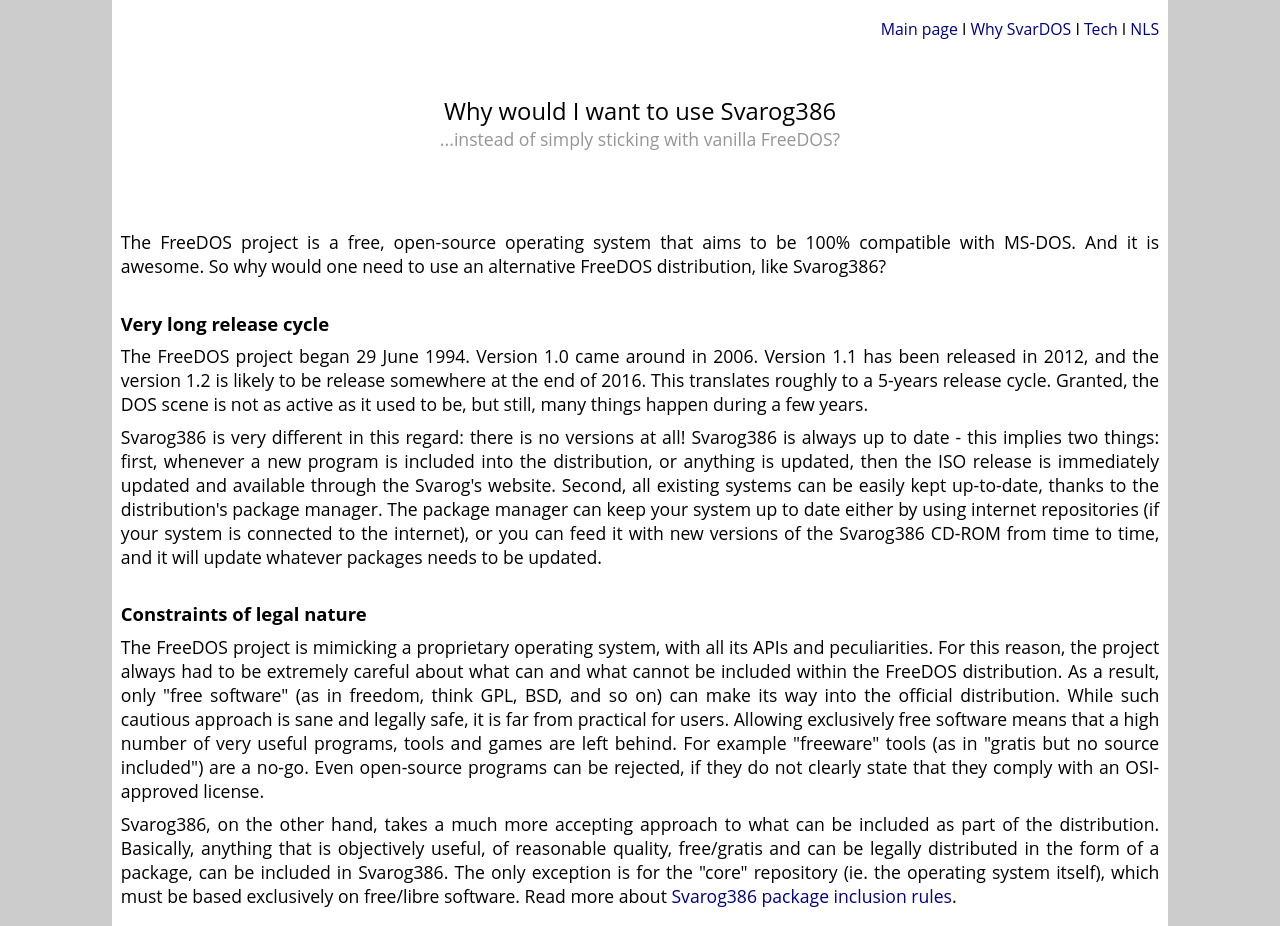
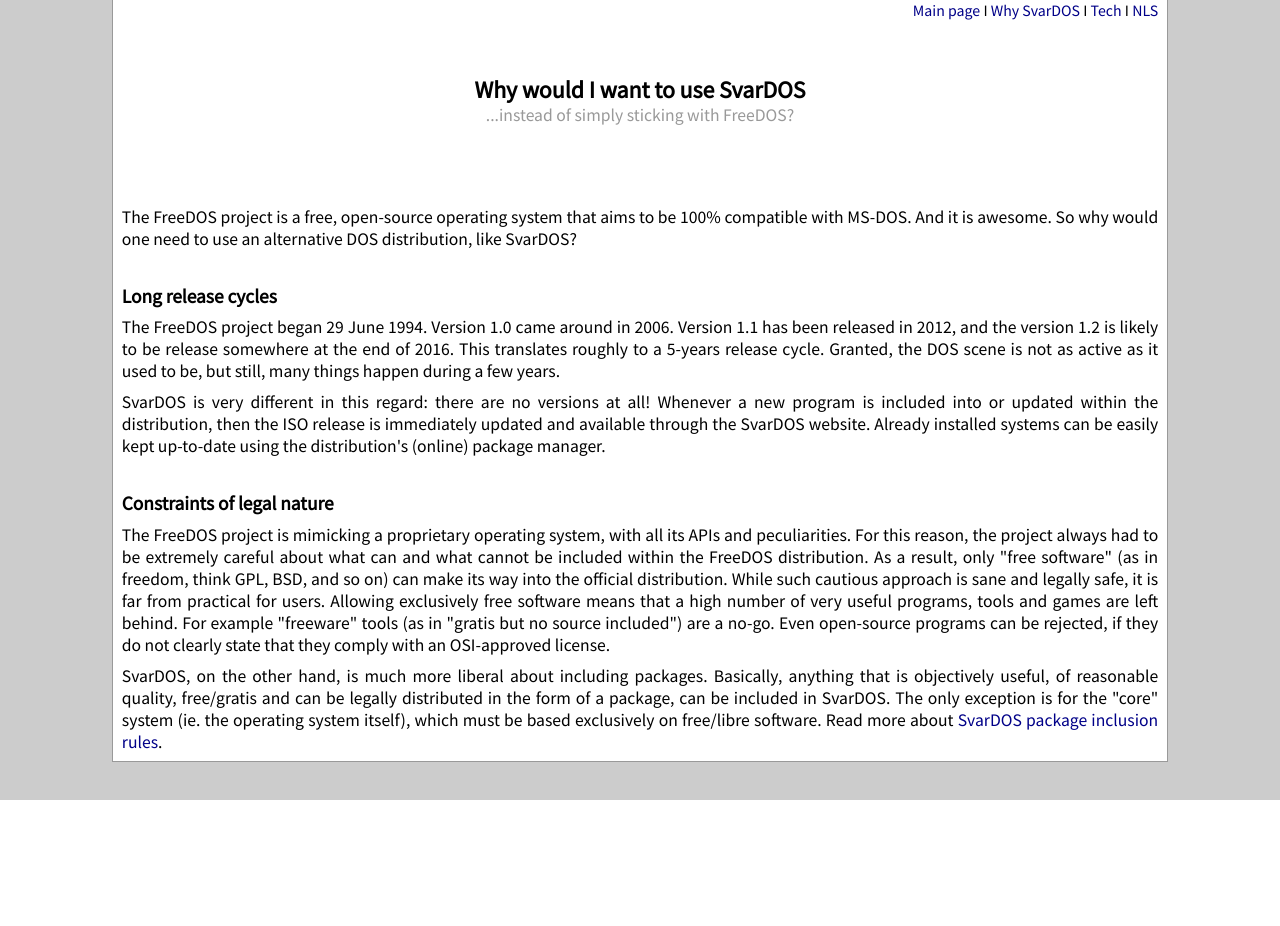
Before and after one commit to SvarDOS/core, a PHP site: page /?p=why in a window 1280 px wide. After the commit the page ends 800 px from the top, so only its background shows below. Run offline with PHP 8.4, Linux system fonts and the light colour scheme.

Commit message:
lots of website improvements
git-svn-id: svn://svn.svardos.org/svardos@179 911cea91-c70f-4353-bd03-772f58fe8c9d

```diff
--- a/website/index-tech.php
+++ b/website/index-tech.php
@@ -16,7 +16,7 @@
       echo "<p>invalid article!</p>";
       return;
     } else {
-      echo "<p class=\"title\">" . htmlentities($arts[$art]) . "</p>\n";
+      echo '<h1>' . htmlentities($arts[$art]) . "</h1>\n";
       echo "<p class=\"copyr\">This is an article from the SvarDOS tech base</p>\n";
       echo '<p class="tech">';
       echo htmlentities(file_get_contents('tech/' . $art . '.txt'));
@@ -26,7 +26,7 @@
   }
 ?>
 
-<p class="title">SvarDOS technical notes</p>
+<h1>SvarDOS technical notes</h1>
 <p class="copyr">no documentation is perfect, this one's no exception</p>
 <table style="margin: 0 auto;">
 
--- a/website/index-why.htm
+++ b/website/index-why.htm
@@ -1,16 +1,16 @@
-<p class="title">Why would I want to use Svarog386</p>
-<p class="copyr">...instead of simply sticking with vanilla FreeDOS?</p>
+<h1>Why would I want to use SvarDOS</h1>
+<p class="copyr">...instead of simply sticking with FreeDOS?</p>
 
-<p>The FreeDOS project is a free, open-source operating system that aims to be 100% compatible with MS-DOS. And it is awesome. So why would one need to use an alternative FreeDOS distribution, like Svarog386?</p>
+<p>The FreeDOS project is a free, open-source operating system that aims to be 100% compatible with MS-DOS. And it is awesome. So why would one need to use an alternative DOS distribution, like SvarDOS?</p>
 
-<p class="chapt">Very long release cycle</p>
+<h2>Long release cycles</h2>
 
 <p>The FreeDOS project began 29 June 1994. Version 1.0 came around in 2006. Version 1.1 has been released in 2012, and the version 1.2 is likely to be release somewhere at the end of 2016. This translates roughly to a 5-years release cycle. Granted, the DOS scene is not as active as it used to be, but still, many things happen during a few years.</p>
 
-<p>Svarog386 is very different in this regard: there is no versions at all! Svarog386 is always up to date - this implies two things: first, whenever a new program is included into the distribution, or anything is updated, then the ISO release is immediately updated and available through the Svarog's website. Second, all existing systems can be easily kept up-to-date, thanks to the distribution's package manager. The package manager can keep your system up to date either by using internet repositories (if your system is connected to the internet), or you can feed it with new versions of the Svarog386 CD-ROM from time to time, and it will update whatever packages needs to be updated.</p>
+<p>SvarDOS is very different in this regard: there are no versions at all! Whenever a new program is included into or updated within the distribution, then the ISO release is immediately updated and available through the SvarDOS website. Already installed systems can be easily kept up-to-date using the distribution's (online) package manager.</p>
 
-<p class="chapt">Constraints of legal nature</p>
+<h2>Constraints of legal nature</h2>
 
 <p>The FreeDOS project is mimicking a proprietary operating system, with all its APIs and peculiarities. For this reason, the project always had to be extremely careful about what can and what cannot be included within the FreeDOS distribution. As a result, only "free software" (as in freedom, think GPL, BSD, and so on) can make its way into the official distribution. While such cautious approach is sane and legally safe, it is far from practical for users. Allowing exclusively free software means that a high number of very useful programs, tools and games are left behind. For example "freeware" tools (as in "gratis but no source included") are a no-go. Even open-source programs can be rejected, if they do not clearly state that they comply with an OSI-approved license.</p>
 
-<p>Svarog386, on the other hand, takes a much more accepting approach to what can be included as part of the distribution. Basically, anything that is objectively useful, of reasonable quality, free/gratis and can be legally distributed in the form of a package, can be included in Svarog386. The only exception is for the "core" repository (ie. the operating system itself), which must be based exclusively on free/libre software. Read more about <a href="?p=tech&amp;art=pkgincl">Svarog386 package inclusion rules</a>.</p>
+<p>SvarDOS, on the other hand, is much more liberal about including packages. Basically, anything that is objectively useful, of reasonable quality, free/gratis and can be legally distributed in the form of a package, can be included in SvarDOS. The only exception is for the "core" system (ie. the operating system itself), which must be based exclusively on free/libre software. Read more about <a href="?p=tech&amp;art=pkgincl">SvarDOS package inclusion rules</a>.</p>
--- a/website/index.php
+++ b/website/index.php
@@ -6,7 +6,6 @@
     <meta name="author" content="Mateusz Viste">
     <meta name="robots" content="index, follow">
     <meta charset="UTF-8">
-    <link rel="icon" type="image/png" href="icon.png">
     <link rel="stylesheet" href="style.css">
   </head>
   <body>
@@ -25,7 +24,7 @@
     } else if ($p == 'nls') {
       readfile('index-nls.htm');
     } else if ($p == 'test') {
-      include 'index-test.php';
+      include 'index-main.php';
     } else { // else display the front page
       //include 'index-main.php';
       include 'wip.htm';
--- a/website/style.css
+++ b/website/style.css
@@ -1,37 +1,43 @@
-@import url(https://fonts.googleapis.com/css?Open+Sans:400,700,400italic);
+@import url('https://fonts.googleapis.com/css2?family=Source+Code+Pro:wght@400;600;700&family=Source+Sans+Pro&display=swap');
 
-@font-face {
-  font-family: 'dosega';
-  src: url('dosega.ttf');
-}
-
-p.title {
-  font-size: 1.35em; margin: 3em auto 0 auto; text-align: center;
+h1 {
+  font-size: 1.35em;
+  margin: 3em auto 0 auto;
+  text-align: center;
+  font-weight: 600;
 }
 
 p.copyr {
-  font-size: 1.00em; margin: 0 auto 4.5em auto; color: #959595; text-align: center;
+  font-size: 1.00em;
+  margin: 0 auto 4.5em auto;
+  color: #999;
+  text-align: center;
 }
 
-p.chapt {
-  font-size: 1.05em; font-weight: bold; margin: 1.75em 0 0 0; text-align: left;
+h2 {
+  font-size: 1.1em;
+  font-weight: bold;
+  margin: 1.75em 0 0 0;
+  text-align: left;
 }
 
 p {
-  font-size: 1.00em; margin: 0.5em 0 0 0; text-align: justify;
+  font-size: 1.00em;
+  margin: 0.5em 0 0 0;
+  text-align: justify;
 }
 
 p.tech {
   white-space: pre-wrap;
   font-size: 1.1em;
   text-align: left;
-  font-family: 'dosega', monospace;
 }
 
 p.wondering {
   font-size: 0.95em;
   margin: 1.3em 0;
   border: 1px #222 dashed;
+  padding: 0.1em 0.4em;
   opacity: 0.8;
 }
 
@@ -44,28 +50,30 @@ html {
 body {
   font-size: 1.1em;
   background-color: #fff;
-  font-family: "open sans", sans-serif;
+  font-family: "Source Sans Pro", sans-serif;
   margin: 0 auto;
-  padding: 1em 0.5em;
+  padding: 0 0.5em 0.5em 0.5em;
   box-sizing: border-box;
   width: 100%;
   max-width: 60em;
+  border: 1px #999 solid;
+  border-top: 0;
 }
 
 a:link { /* unvisited link */
-  color: #000080; text-decoration: none;
+  color: #008; text-decoration: none;
 }
 
 a:visited { /* visited link */
-  color: #000080; text-decoration: none;
+  color: #008; text-decoration: none;
 }
 
 a:hover { /* mouse over link */
-  color: #0000FF; text-decoration: none;
+  color: #00F; text-decoration: none;
 }
 
 a:active { /* selected link */
-  color: #000080; text-decoration: none;
+  color: #008; text-decoration: none;
 }
 
 a.mateusz {
--- a/website/tech/support.txt
+++ b/website/tech/support.txt
@@ -1,3 +1,3 @@
-The recommended way to contact the svarDOS community is through its mailing list:
+The recommended way to contact the SvarDOS community is through its mailing list:
 
 https://lists.osdn.me/mailman/listinfo/svardos-users
```
Also changed, not shown: website/index-main.php (+2 -6 lines), website/tech/pkgincl.txt (+5 -5 lines), website/dosega.ttf (deleted), website/icon.png (deleted), website/svarog386.png (deleted), website/svarog386.svg (deleted).
